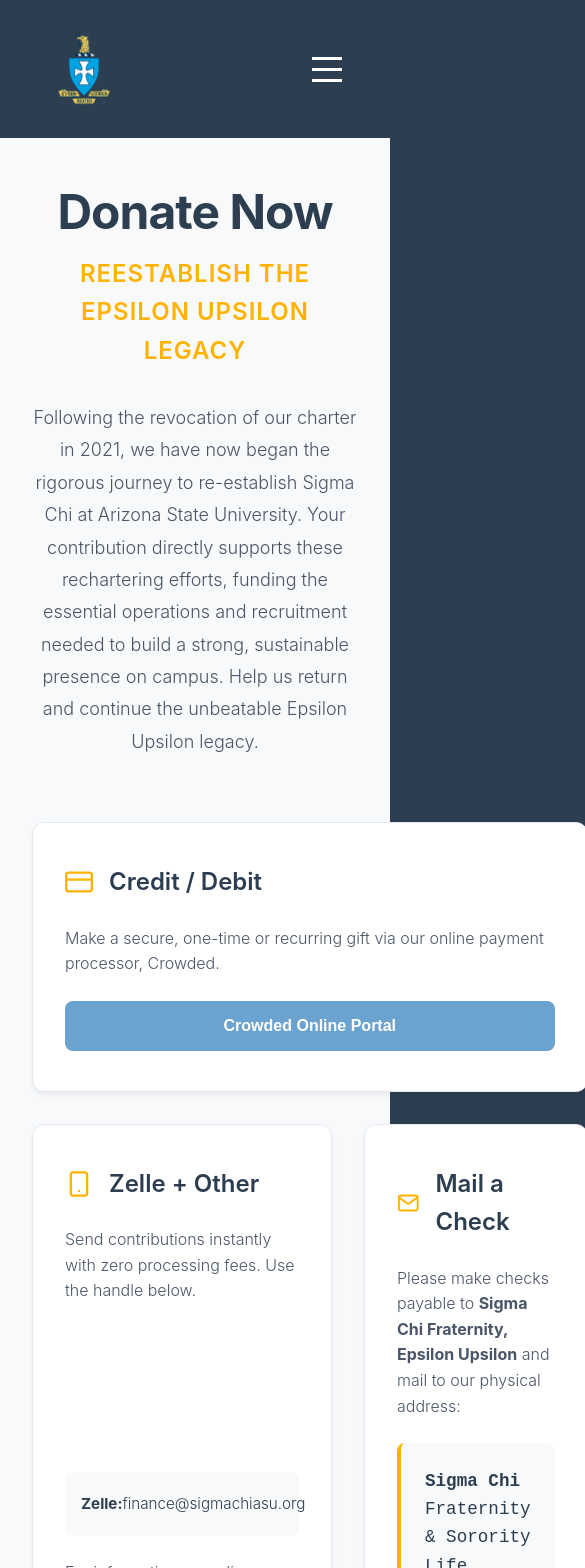
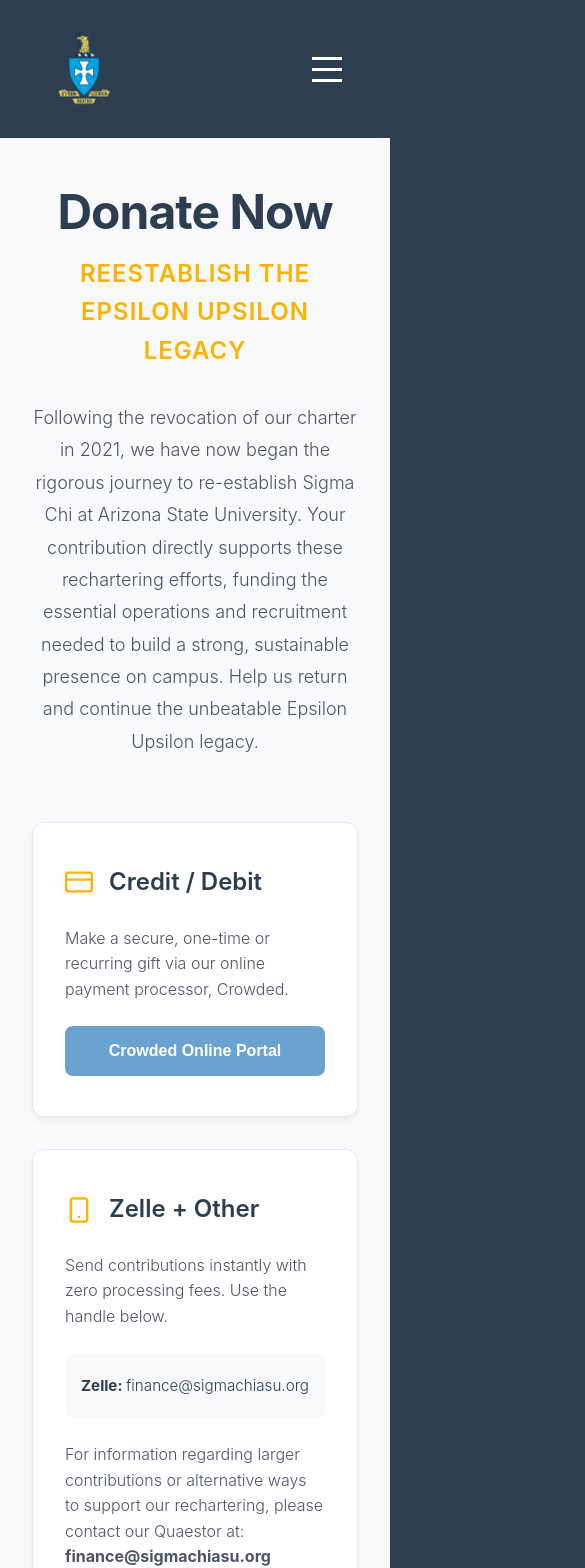
Before and after one commit to TrentBlock/sigmachi_asu, a React (Vite) app: page /donate in a window 390 px wide. Shown: the top 1568 px of the page, 585 px wide, since content can reach past the window. Built offline with nearby package versions, Linux system fonts and the light colour scheme.

Commit message:
responsiveness fix for donate page

```diff
--- a/src/css/Donate.css
+++ b/src/css/Donate.css
@@ -202,4 +202,7 @@
         width: 150px;
         height: 150px;
     }
+    .donate-method-card:first-of-type {
+        grid-column-start: span 1;
+    }
 }
```
